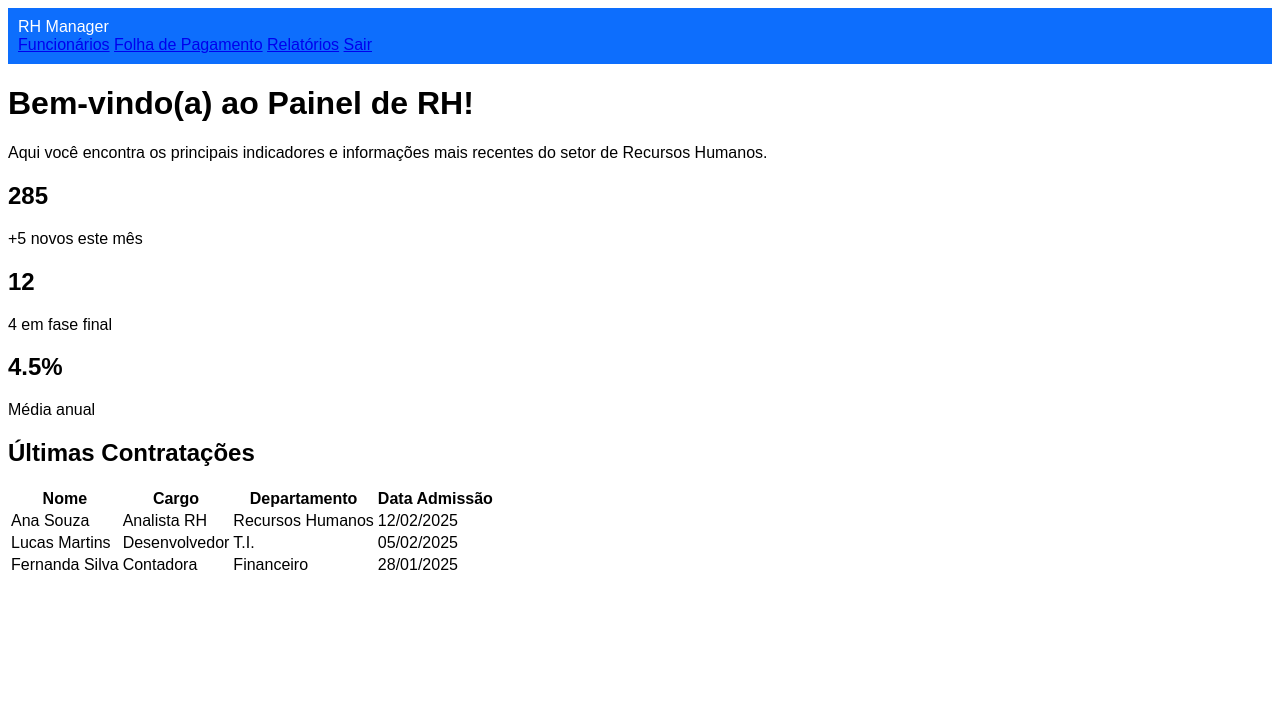
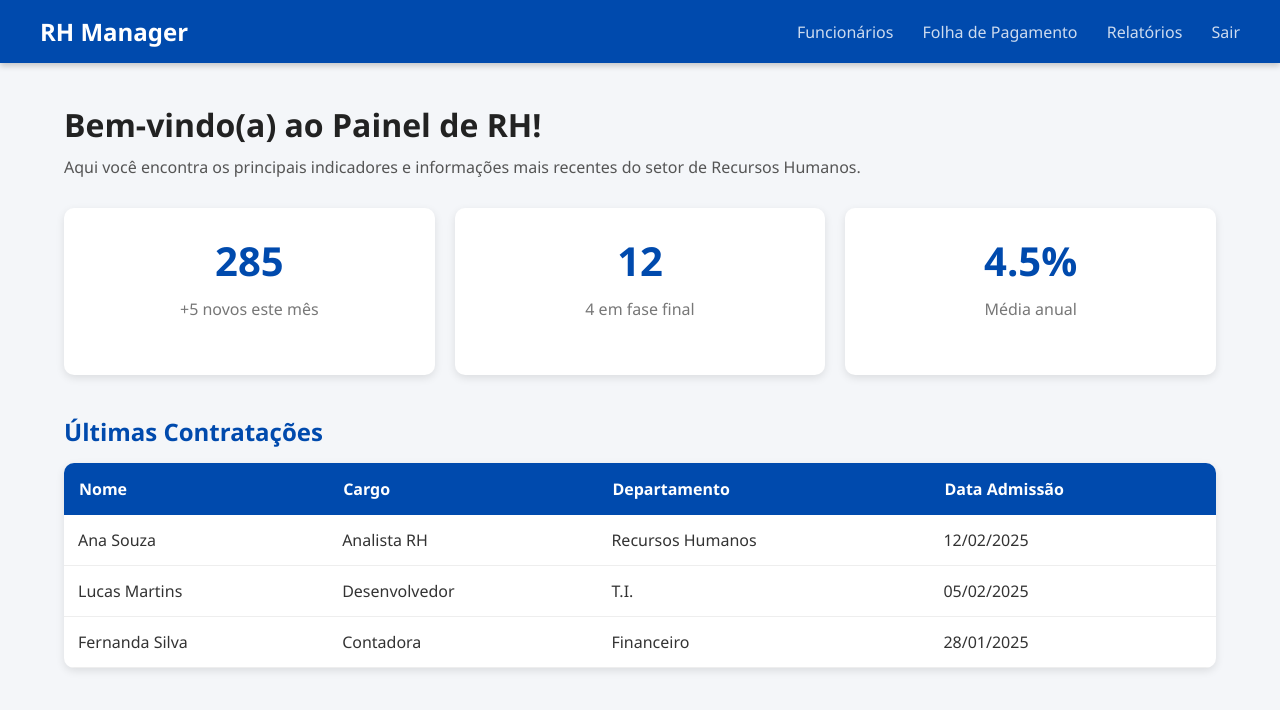
Before and after one commit to Santiago-Batista/Base-de-Telas-de-um-Sistema-de-RH--Est-tico-, a plain HTML site: page home.html in a window 1280 px wide. Drawn offline with Linux system fonts and the light colour scheme.

Commit message:
new project

```diff
--- a/home.css
+++ b/home.css
@@ -1,13 +1,106 @@
-
+* {
+    margin: 0;
+    padding: 0;
+    box-sizing: border-box;
+    font-family: "Segoe UI", Arial, sans-serif;
+}
 
 body {
-
-    font-family: arial, sans-serif;
-    background: #ffffff00;
+    background: #f4f6f9;
+    color: #333;
 }
 
 .navbar {
-    background: #0d6efd;
-    padding: 10px;
-    color: white;
+    background: #004aad;
+    padding: 15px 40px;
+    display: flex;
+    align-items: center;
+    justify-content: space-between;
+    color: #fff;
+    box-shadow: 0 3px 6px rgba(0,0,0,0.2);
 }
+
+.navbar .logo {
+    font-size: 24px;
+    font-weight: bold;
+}
+
+.navbar .menu a {
+    margin-left: 25px;
+    text-decoration: none;
+    color: #ffffffcc;
+    font-size: 16px;
+    transition: 0.3s;
+}
+
+.container {
+    width: 90%;
+    max-width: 1200px;
+    margin: 40px auto;
+}
+
+.container h1 {
+    font-size: 32px;
+    color: #222;
+    margin-bottom: 10px;
+}
+
+.container p {
+    margin-bottom: 30px;
+    color: #555;
+}
+
+.cards {
+    display: flex;
+    gap: 20px;
+    margin-bottom: 40px;
+}
+
+.card {
+    flex: 1;
+    background: #fff;
+    padding: 25px;
+    border-radius: 10px;
+    text-align: center;
+    box-shadow: 0 3px 8px rgba(0,0,0,0.1);
+
+}
+
+.card h2 {
+    font-size: 40px;
+    color: #004aad;
+    margin-bottom: 10px;
+}
+
+
+.card p {
+    color: #777;
+}
+
+.titulo-tabela {
+    margin-bottom: 15px;
+    font-size: 24px;
+    color: #004aad;
+}
+
+table {
+    width: 100%;
+    border-collapse: collapse;
+    background: #fff;
+    border-radius: 10px;
+    overflow: hidden;
+    box-shadow: 0 3px 8px rgba(0,0,0,0.1);
+}
+
+table th {
+    background: #004aad;
+    color: #fff;
+    padding: 15px;
+    text-align: left;
+    font-size: 16px;
+}
+
+table td {
+    padding: 14px;
+    border-bottom: 1px solid #eee;
+}
--- a/meu.css
+++ b/meu.css
@@ -1,12 +1,69 @@
-body, h1
-{
+* {
+    margin: 0;
+    padding: 0;
+    box-sizing: border-box;
+    font-family: "Segoe UI", Arial, sans-serif;
+}
+
+body {
+    background: #f4f6f9;
+    display: flex;
+    justify-content: center;
+    align-items: center;
+    height: 100vh;
+}
+
+
+h1 {
+    position: absolute;
+    top: 30px;
+    width: 100%;
     text-align: center;
+    color: #004aad;
+    font-size: 28px;
 }
-h1,a{
-    color: blue;
+
+
+form {
+    background: #fff;
+    padding: 30px;
+    width: 330px;
+    border-radius: 12px;
+    box-shadow: 0 4px 10px rgba(0,0,0,0.15);
+    margin-top: 70px;
 }
-body {
 
-    font-family: arial, sans-serif;
-    background: #ffffff00;
+label {
+    font-size: 15px;
+    font-weight: 600;
+    color: #333;
 }
+
+input {
+    width: 100%;
+    padding: 12px;
+    margin: 8px 0 18px 0;
+    border: 1px solid #ccc;
+    border-radius: 6px;
+    font-size: 14px;
+    transition: 0.3s;
+}
+
+input:focus {
+    border-color: #004aad;
+    outline: none;
+    box-shadow: 0 0 4px rgba(0,74,173,0.4);
+}
+
+form a:first-of-type {
+    display: block;
+    width: 100%;
+    text-align: center;
+    background: #004aad;
+    color: #fff;
+    padding: 12px;
+    border-radius: 6px;
+    font-weight: bold;
+    text-decoration: none;
+    margin-bottom: 15px;
+}
--- a/meu2.css
+++ b/meu2.css
@@ -1,20 +1,51 @@
+body {
+    font-family: Arial, sans-serif;
+    background: #f4f4f4;
+    padding: 40px;
+}
 
-h1,a{
-    color: blue;
+h1 {
+    text-align: center;
+    margin-bottom: 20px;
 }
-body {
 
-    font-family: arial, sans-serif;
-    background: #ffffff00;
+form {
+    width: 300px;
+    margin: 0 auto;
+    background: white;
+    padding: 20px;
+    border: 1px solid #ccc;
+    border-radius: 6px;
 }
-form{
-    background: white;
-    width: 40%;
-    margin: 20px auto;
-    padding: 15px;
+
+label {
+    font-weight: bold;
+    display: block;
+    margin-top: 10px;
+}
+
+input {
+    width: 100%;
+    padding: 8px;
+    margin-top: 4px;
+    margin-bottom: 10px;
     border: 1px solid #ccc;
+    border-radius: 4px;
+}
+
+button {
+    width: 100%;
+    padding: 10px;
+    border: none;
+    background: #0066cc;
+    color: white;
+    border-radius: 4px;
 
 }
-h1{
+
+
+
+p {
     text-align: center;
+    margin-top: 10px;
 }
```
Also changed, not shown: home.html (+2 -0 lines).
